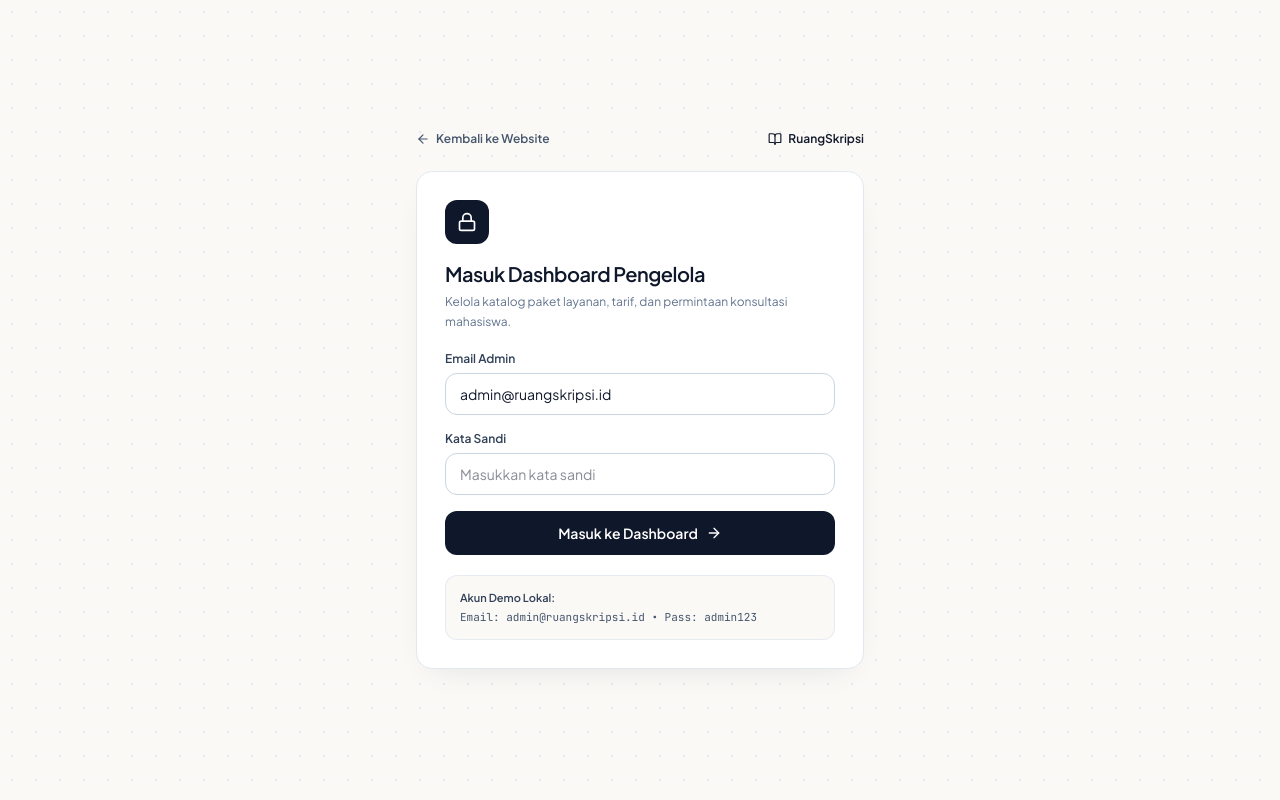
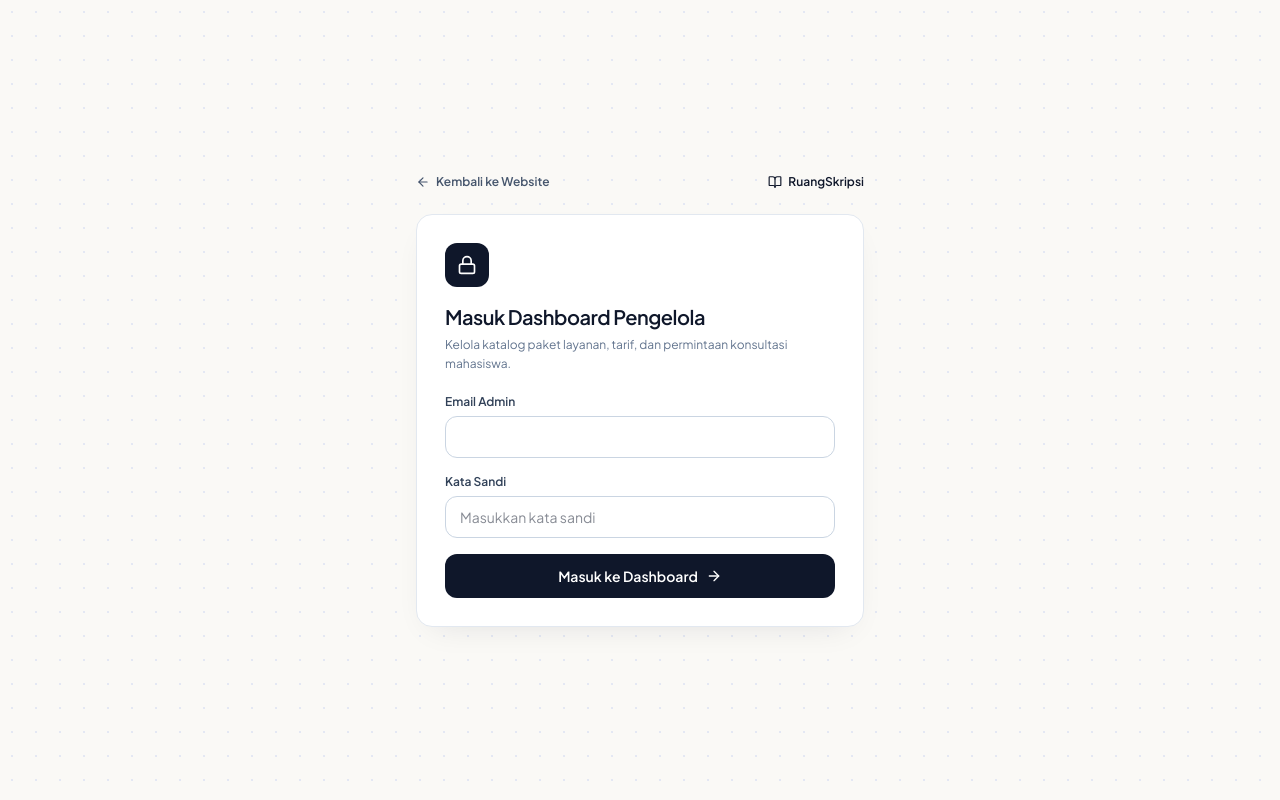
Before and after one commit to muhammadvarel023-sudo/ruang-skripsi, a Next.js app: page /admin/login in a window 1280 px wide. Built offline with nearby package versions, Linux system fonts and the light colour scheme.

Commit message:
Remove demo credential hint from admin login page for production security

```diff
--- a/src/app/admin/login/page.tsx
+++ b/src/app/admin/login/page.tsx
@@ -8,7 +8,7 @@ import { BookOpen, Lock, ArrowRight, Loader2, ArrowLeft } from "lucide-react";
 
 export default function AdminLoginPage() {
   const router = useRouter();
-  const [email, setEmail] = useState("admin@ruangskripsi.id");
+  const [email, setEmail] = useState("");
   const [password, setPassword] = useState("");
   const [loading, setLoading] = useState(false);
   const [error, setError] = useState<string | null>(null);
@@ -122,13 +122,6 @@ export default function AdminLoginPage() {
               )}
             </button>
           </form>
-
-          <div className="mt-5 rounded-xl border border-slate-200/80 bg-[#FAF9F6] p-3.5 text-[11px] text-slate-600">
-            <p className="font-semibold text-slate-700">Akun Demo Lokal:</p>
-            <p className="mt-0.5 font-mono">
-              Email: admin@ruangskripsi.id &bull; Pass: admin123
-            </p>
-          </div>
         </div>
       </motion.div>
     </div>
```
